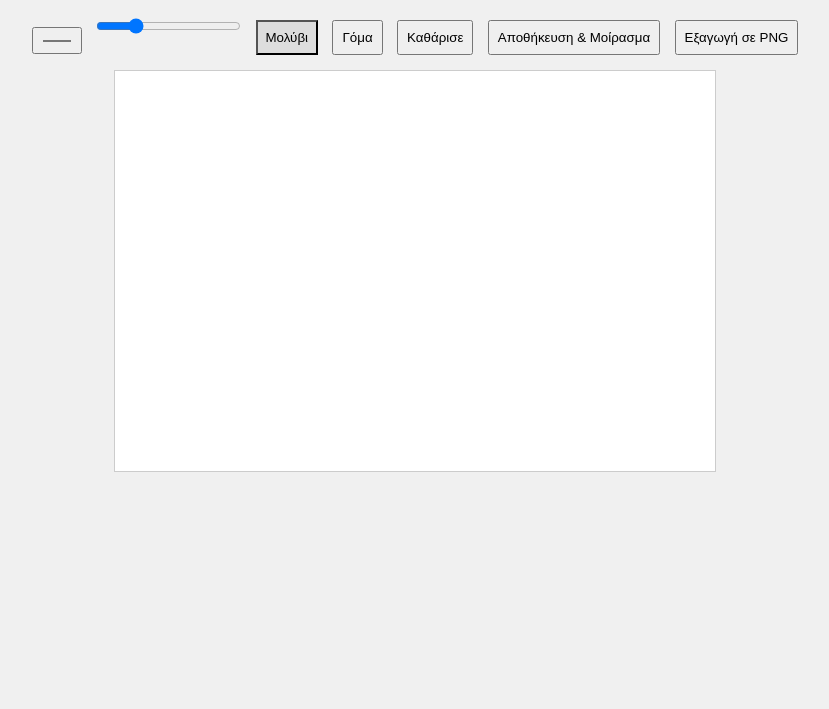
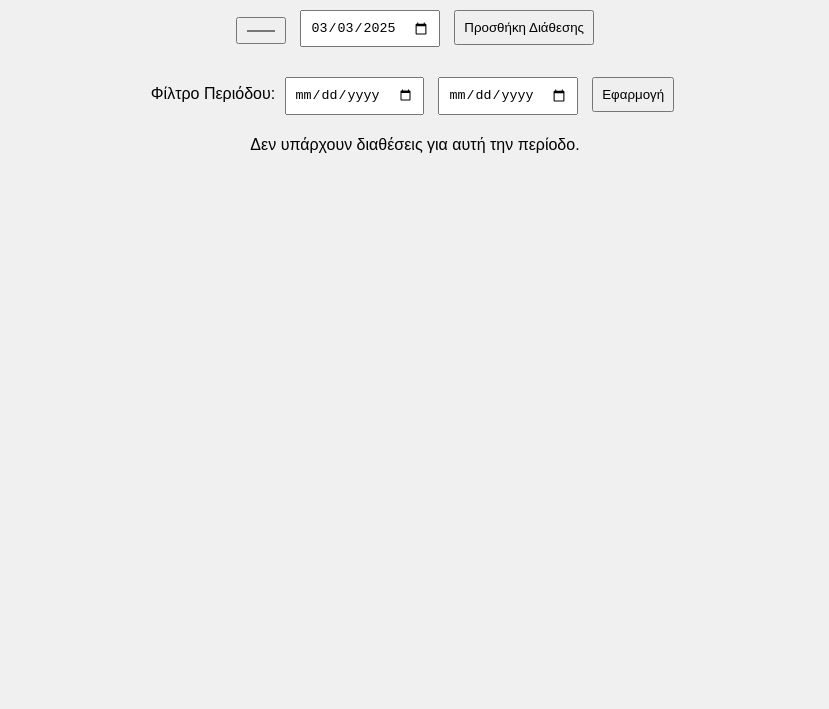
Before and after one commit to stekelos/Sketch, a plain HTML site: page index.html in a window 1280 px wide. Shown: the part 91-800 px from the top of the page, without its empty margins (225-1054 px from the left). Drawn offline with Linux system fonts and the light colour scheme.

Commit message:
Update index.html

```diff
--- a/index.html
+++ b/index.html
@@ -3,146 +3,109 @@
 <head>
     <meta charset="UTF-8">
     <meta name="viewport" content="width=device-width, initial-scale=1.0">
-    <title>Quick Sketch Share</title>
+    <title>Mood Color Diary</title>
     <style>
         body {
             font-family: Arial, sans-serif;
+            padding: 20px;
             text-align: center;
-            padding: 20px;
             background-color: #f0f0f0;
         }
-        canvas {
+        .toolbox {
+            margin: 20px 0;
+        }
+        .day {
+            width: 40px;
+            height: 40px;
+            display: inline-block;
+            margin: 5px;
             border: 1px solid #ccc;
-            background: white;
-            margin: 10px auto;
-            display: block;
+            cursor: pointer;
         }
-        .toolbox {
-            margin: 10px 0;
+        #diary {
+            max-width: 600px;
+            margin: 0 auto;
         }
-        button, input {
+        input, button {
             padding: 8px;
             margin: 5px;
-            cursor: pointer;
         }
-        #shareLink {
+        #periodFilter {
             margin-top: 10px;
-            word-wrap: break-word;
-        }
-        .active {
-            background-color: #ddd;
         }
     </style>
 </head>
 <body>
-    <h2>Quick Sketch Share</h2>
+    <h2>Mood Color Diary</h2>
     <div class="toolbox">
-        <input type="color" id="color" value="#000000">
-        <input type="range" id="size" min="1" max="20" value="5">
-        <button id="pencil" class="active">Μολύβι</button>
-        <button id="eraser">Γόμα</button>
-        <button id="clear">Καθάρισε</button>
-        <button id="save">Αποθήκευση & Μοίρασμα</button>
-        <button id="export">Εξαγωγή σε PNG</button>
+        <input type="color" id="moodColor" value="#ffffff">
+        <input type="date" id="moodDate">
+        <button onclick="addMood()">Προσθήκη Διάθεσης</button>
     </div>
-    <canvas id="sketchCanvas" width="600" height="400"></canvas>
-    <div id="shareLink"></div>
+    <div id="periodFilter">
+        <label>Φίλτρο Περιόδου: </label>
+        <input type="date" id="startDate">
+        <input type="date" id="endDate">
+        <button onclick="filterMoods()">Εφαρμογή</button>
+    </div>
+    <div id="diary"></div>
 
     <script>
-        const canvas = document.getElementById('sketchCanvas');
-        const ctx = canvas.getContext('2d');
-        let drawing = false;
-        let isErasing = false;
+        let moods = JSON.parse(localStorage.getItem('moods')) || [];
 
-        // Ρυθμίσεις εργαλείων
-        const colorPicker = document.getElementById('color');
-        const sizeSlider = document.getElementById('size');
-        const pencilBtn = document.getElementById('pencil');
-        const eraserBtn = document.getElementById('eraser');
-        const clearBtn = document.getElementById('clear');
-        const saveBtn = document.getElementById('save');
-        const exportBtn = document.getElementById('export');
-        const shareLinkDiv = document.getElementById('shareLink');
+        // Εμφάνιση ημερολογίου
+        function renderDiary(filteredMoods = moods) {
+            const diary = document.getElementById('diary');
+            diary.innerHTML = '';
+            filteredMoods.sort((a, b) => new Date(a.date) - new Date(b.date)); // Ταξινόμηση κατά ημερομηνία
 
-        // Αρχικοποίηση
-        ctx.lineCap = 'round';
-        ctx.lineJoin = 'round';
+            filteredMoods.forEach(mood => {
+                const div = document.createElement('div');
+                div.className = 'day';
+                div.style.backgroundColor = mood.color;
+                div.title = `Ημερομηνία: ${new Date(mood.date).toLocaleDateString('el-GR')}`;
+                diary.appendChild(div);
+            });
 
-        // Ξεκίνημα σχεδίασης
-        canvas.addEventListener('mousedown', (e) => {
-            drawing = true;
-            ctx.beginPath();
-            ctx.moveTo(e.offsetX, e.offsetY);
-        });
+            if (filteredMoods.length === 0) {
+                diary.innerHTML = '<p>Δεν υπάρχουν διαθέσεις για αυτή την περίοδο.</p>';
+            }
+        }
 
-        // Σχεδίαση ή σβήσιμο
-        canvas.addEventListener('mousemove', (e) => {
-            if (drawing) {
-                if (isErasing) {
-                    ctx.globalCompositeOperation = 'destination-out';
-                    ctx.lineWidth = sizeSlider.value;
-                } else {
-                    ctx.globalCompositeOperation = 'source-over';
-                    ctx.strokeStyle = colorPicker.value;
-                    ctx.lineWidth = sizeSlider.value;
-                }
-                ctx.lineTo(e.offsetX, e.offsetY);
-                ctx.stroke();
+        // Προσθήκη νέας διάθεσης
+        function addMood() {
+            const color = document.getElementById('moodColor').value;
+            const dateInput = document.getElementById('moodDate').value;
+            const date = dateInput ? new Date(dateInput).toISOString() : new Date().toISOString();
+
+            moods.push({ color, date });
+            localStorage.setItem('moods', JSON.stringify(moods));
+            renderDiary();
+        }
+
+        // Φιλτράρισμα διάθεσης ανά περίοδο
+        function filterMoods() {
+            const startDate = new Date(document.getElementById('startDate').value);
+            const endDate = new Date(document.getElementById('endDate').value);
+
+            if (!startDate || !endDate || startDate > endDate) {
+                alert('Παρακαλώ διάλεξε έγκυρες ημερομηνίες!');
+                return;
             }
-        });
 
-        // Σταμάτημα σχεδίασης
-        canvas.addEventListener('mouseup', () => drawing = false);
-        canvas.addEventListener('mouseleave', () => drawing = false);
+            const filteredMoods = moods.filter(mood => {
+                const moodDate = new Date(mood.date);
+                return moodDate >= startDate && moodDate <= endDate;
+            });
 
-        // Εναλλαγή Μολύβι/Γόμα
-        pencilBtn.addEventListener('click', () => {
-            isErasing = false;
-            pencilBtn.classList.add('active');
-            eraserBtn.classList.remove('active');
-        });
+            renderDiary(filteredMoods);
+        }
 
-        eraserBtn.addEventListener('click', () => {
-            isErasing = true;
-            eraserBtn.classList.add('active');
-            pencilBtn.classList.remove('active');
-        });
+        // Αρχική εμφάνιση
+        renderDiary();
 
-        // Καθαρισμός καμβά
-        clearBtn.addEventListener('click', () => {
-            ctx.clearRect(0, 0, canvas.width, canvas.height);
-            shareLinkDiv.innerText = '';
-        });
-
-        // Αποθήκευση και μοίρασμα
-        saveBtn.addEventListener('click', () => {
-            const sketchData = canvas.toDataURL('image/png');
-            const sketchId = 'sketch_' + Math.random().toString(36).substr(2, 9);
-            localStorage.setItem(sketchId, sketchData);
-            const shareUrl = `${window.location.href}?sketch=${sketchId}`;
-            shareLinkDiv.innerHTML = `Μοίρασε το σκίτσο σου: <a href="${shareUrl}" target="_blank">${shareUrl}</a>`;
-        });
-
-        // Εξαγωγή σε PNG
-        exportBtn.addEventListener('click', () => {
-            const sketchData = canvas.toDataURL('image/png');
-            const link = document.createElement('a');
-            link.href = sketchData;
-            link.download = 'sketch.png';
-            link.click();
-        });
-
-        // Φόρτωση σκίτσου από URL
-        window.addEventListener('load', () => {
-            const urlParams = new URLSearchParams(window.location.search);
-            const sketchId = urlParams.get('sketch');
-            if (sketchId && localStorage.getItem(sketchId)) {
-                const img = new Image();
-                img.src = localStorage.getItem(sketchId);
-                img.onload = () => ctx.drawImage(img, 0, 0);
-                shareLinkDiv.innerText = 'Αυτό είναι το σκίτσο που μοιράστηκε!';
-            }
-        });
+        // Προεπιλογή σημερινής ημερομηνίας
+        document.getElementById('moodDate').value = new Date().toISOString().split('T')[0];
     </script>
 </body>
 </html>
```
